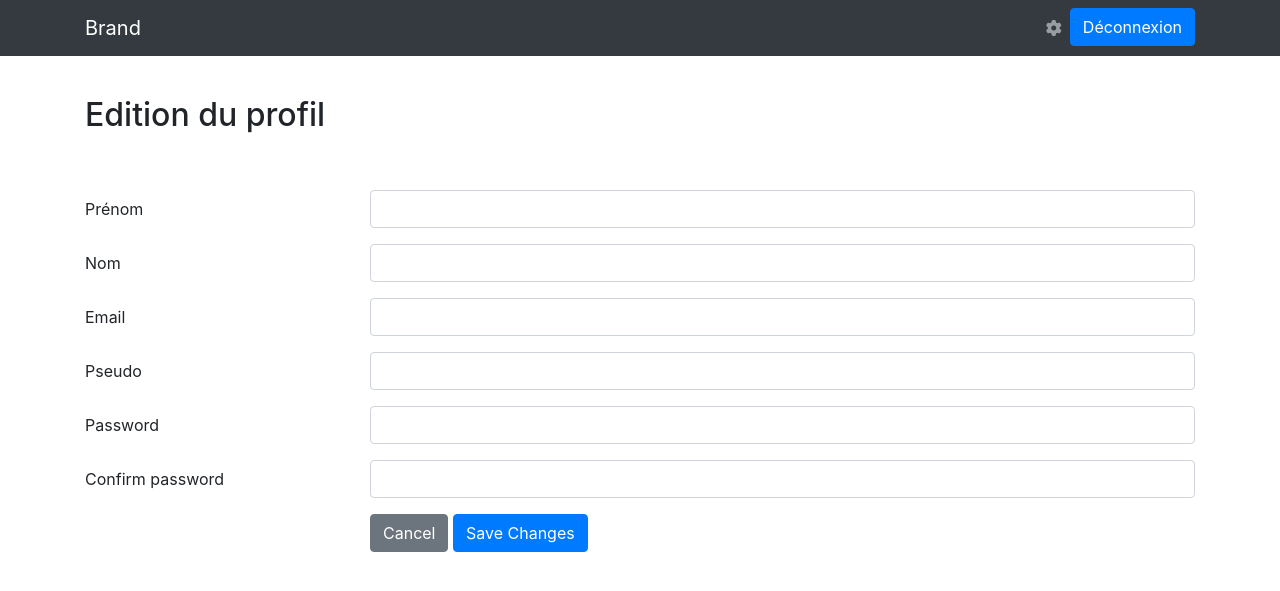
After one commit to MaxRgns/Citrouille, a PHP site: page /edit.php in a window 1280 px wide. The commit adds this page. Shown: the top 591 px of the page. Run offline with PHP 8.4, Linux system fonts and the light colour scheme; the visitor is signed in with stand-in values (Sample User, id 1); data that the repository does not hold is empty; some libraries are stand-ins or nearby versions.

Commit message:
all ok - doing edit profil

```diff
--- a/dictee.php
+++ b/acceuil_user.php
@@ -10,6 +10,6 @@
     <title>Trouver le mot</title>
 </head>
 <body>
-
+    <p>acceuil user</p>
 </body>
 </html>
--- /dev/null
+++ b/edit.php
@@ -0,0 +1,117 @@
+<?php
+
+session_start();
+
+$bdd = new PDO('mysql:host=127.0.0.1;dbname=citrouille', 'root', '');
+
+if (isset($_SESSION['id'])) {
+    $reqUser = $bdd->prepare('SELECT * FROM utilisateurs WHERE id_user = ?');
+    $reqUser->execute(array($_SESSION['id']));
+    $user = $reqUser->fetch();
+
+    if (isset($_POST['newPseudo']) && !empty($_POST['newPseudo']) && $_POST['newPseudo'] != $user['pseudo']) {
+        $newPseudo = htmlspecialchars($_POST['newPseudo']);
+        $insertPseudo = $bdd->prepare("UPDATE utilisateurs SET pseudo = '?' WHERE id_user = ?");
+        $insertPseudo->execute(array($newPseudo, $_SESSION['id']));
+        header('Location: profil_user.php?id=' . $_SESSION['id']);
+    }
+
+?>
+
+
+    <!DOCTYPE html>
+    <html lang="fr">
+
+    <head>
+        <meta charset="UTF-8">
+        <meta name="viewport" content="width=device-width, initial-scale=1.0">
+        <link href="//maxcdn.bootstrapcdn.com/bootstrap/4.1.1/css/bootstrap.min.css" rel="stylesheet" id="bootstrap-css">
+        <script src="//maxcdn.bootstrapcdn.com/bootstrap/4.1.1/js/bootstrap.min.js"></script>
+        <script src="//cdnjs.cloudflare.com/ajax/libs/jquery/3.2.1/jquery.min.js"></script>
+        <script src="https://kit.fontawesome.com/e765e852d9.js" crossorigin="anonymous"></script>
+
+        <title>Document</title>
+    </head>
+
+    <body>
+        <div class="container">
+            <div class="tab-pane" id="edit">
+                <nav class="navbar navbar-expand-lg navbar-dark bg-dark fixed-top" role="navigation">
+                    <div class="container">
+                        <a class="navbar-brand" href="#">Brand</a>
+                        <button class="navbar-toggler border-0" type="button" data-toggle="collapse" data-target="#exCollapsingNavbar">
+                            &#9776;
+                        </button>
+                        <div class="collapse navbar-collapse" id="exCollapsingNavbar">
+                            <ul class="nav navbar-nav flex-row justify-content-between ml-auto">
+                                <li class="nav-item order-2 order-md-1"><a href="<?php echo "profil_user.php?id=" . $_SESSION['id'] . "" ?>" class="nav-link" title="settings"><i class="fas fa-cog"></i></a></li>
+                                <li class="dropdown order-1">
+                                    <form action="logout.php">
+                                        <button name="logout" type="submit" class="btn btn-primary">Déconnexion</button>
+                                    </form>
+                                </li>
+                            </ul>
+                        </div>
+                    </div>
+                </nav>
+                <br><br><br><br>
+                <h2>Edition du profil</h2>
+                <br><br>
+                <form metod="POST">
+                    <div class="form-group row">
+                        <label class="col-lg-3 col-form-label form-control-label">Prénom</label>
+                        <div class="col-lg-9">
+                            <input class="form-control" name="newPrenom" type="text" value="<?php echo $user['prenom_user'] ?>">
+                        </div>
+                    </div>
+                    <div class="form-group row">
+                        <label class="col-lg-3 col-form-label form-control-label">Nom</label>
+                        <div class="col-lg-9">
+                            <input class="form-control" name="newNom" type="text" value="<?php echo $user['nom_user'] ?>">
+                        </div>
+                    </div>
+                    <div class="form-group row">
+                        <label class="col-lg-3 col-form-label form-control-label">Email</label>
+                        <div class="col-lg-9">
+                            <input class="form-control" name="newMail" type="email" value="<?php echo $user['mail_user'] ?>">
+                        </div>
+                    </div>
+
+                    <div class="form-group row">
+                        <label class="col-lg-3 col-form-label form-control-label">Pseudo</label>
+                        <div class="col-lg-9">
+                            <input class="form-control" name="newPseudo" type="text" value="<?php echo $user['pseudo'] ?>">
+                        </div>
+                    </div>
+                    <div class="form-group row">
+                        <label class="col-lg-3 col-form-label form-control-label">Password</label>
+                        <div class="col-lg-9">
+                            <input class="form-control" name="newMdp" type="password" value="">
+                        </div>
+                    </div>
+                    <div class="form-group row">
+                        <label class="col-lg-3 col-form-label form-control-label">Confirm password</label>
+                        <div class="col-lg-9">
+                            <input class="form-control" name="newMdpConf" type="password" value="">
+                        </div>
+                    </div>
+                    <div class="form-group row">
+                        <label class="col-lg-3 col-form-label form-control-label"></label>
+                        <div class="col-lg-9">
+                            <input type="reset" class="btn btn-secondary" value="Cancel">
+                            <input name="save" type="submit" class="btn btn-primary" value="Save Changes">
+                        </div>
+                    </div>
+                </form>
+            </div>
+        </div>
+    </body>
+
+<?php
+} else {
+    header('Location: login.php');
+}
+
+?>
+
+    </html>
```
Also changed, not shown: login.php (+31 -27 lines), logout.php (added, +7 -0 lines), profil_admin.php (added, +11 -0 lines), profil_user.php (added, +95 -0 lines), style.css (+19 -4 lines).
